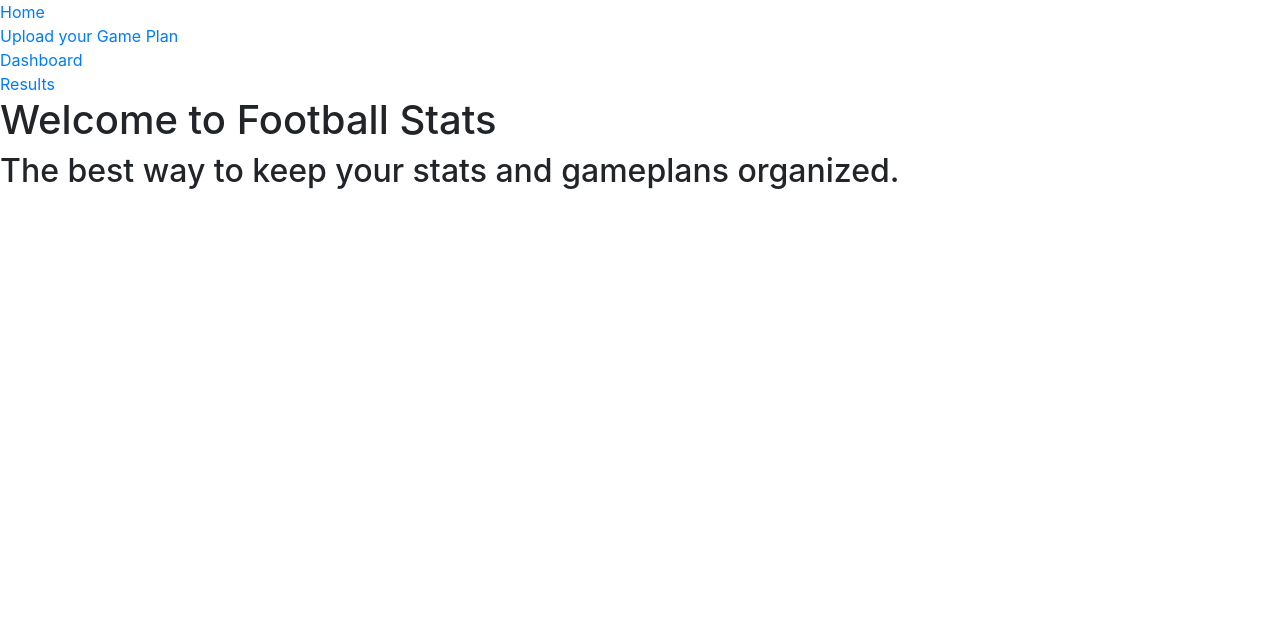
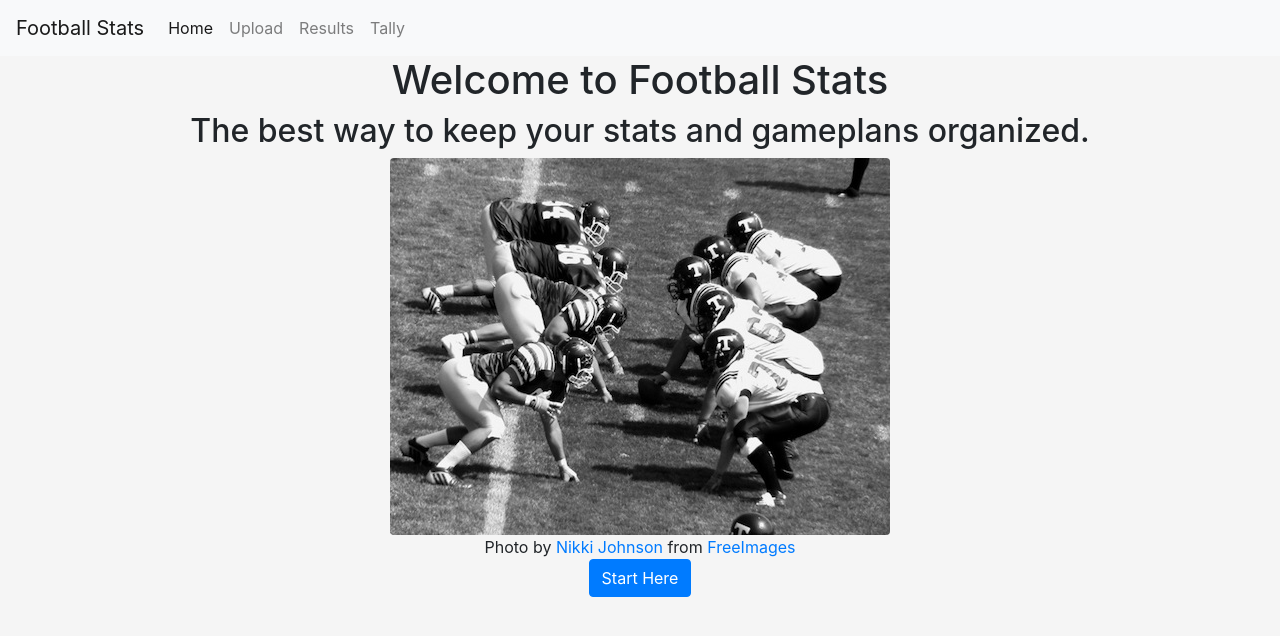
Before and after one commit to ercx80/StatsApp, a Flask app: page / in a window 1280 px wide. Shown: the top 636 px of the page. Run offline with Flask 2, Linux system fonts and the light colour scheme; some libraries are stand-ins or nearby versions.

Commit message:
Working on HTML pages

```diff
--- a/main.py
+++ b/main.py
@@ -1,10 +1,23 @@
-from flask import Flask, redirect, request, render_template
+from flask import Flask, redirect, request, render_template, url_for
+
+
 
 app = Flask(__name__)
-app.config['DEBUG'] = True
+#Bootstrap(app)
 
-@app.route("/")
+
+@app.route('/', methods=['POST', 'GET'])
 def index():
     return render_template('index.html')
 
-app.run()
+@app.route('/upload', methods=['GET', 'POST'])
+def upload():
+    if request.method == 'POST':
+        f = request.files['file']
+        #f.save(secure_filename(f.filename))
+        return 'file uploaded successfully'
+    return render_template('upload.html')
+
+
+if __name__ == '__main__':
+    app.run(debug=True)
--- a/templates/base.html
+++ b/templates/base.html
@@ -1,49 +1,41 @@
 <!doctype html>
 <html>
-    <head>
-        <title>{{title}}</title>
-        <link rel="stylesheet" href="https://stackpath.bootstrapcdn.com/bootstrap/4.4.1/css/bootstrap.min.css" integrity="sha384-Vkoo8x4CGsO3+Hhxv8T/Q5PaXtkKtu6ug5TOeNV6gBiFeWPGFN9MuhOf23Q9Ifjh" crossorigin="anonymous">
+<head>
+<link rel="stylesheet" href="https://stackpath.bootstrapcdn.com/bootstrap/4.4.1/css/bootstrap.min.css" integrity="sha384-Vkoo8x4CGsO3+Hhxv8T/Q5PaXtkKtu6ug5TOeNV6gBiFeWPGFN9MuhOf23Q9Ifjh" crossorigin="anonymous">
+<title>{%block title%}{%endblock%}</title>
+</head>
+
+<body style= 'background-color:#F5F5F5'>
+<nav class="navbar navbar-expand-lg navbar-light bg-light">
+  <a class="navbar-brand" href="#">Football Stats</a>
+  <button class="navbar-toggler" type="button" data-toggle="collapse" data-target="#navbarNav" aria-controls="navbarNav" aria-expanded="false" aria-label="Toggle navigation">
+    <span class="navbar-toggler-icon"></span>
+  </button>
+  <div class="collapse navbar-collapse" id="navbarNav">
+    <ul class="navbar-nav">
+      <li class="nav-item active">
+        <a class="nav-link" href="/">Home <span class="sr-only">(current)</span></a>
+      </li>
+      <li class="nav-item">
+        <a class="nav-link" href="/upload.html">Upload</a>
+      </li>
+      <li class="nav-item">
+        <a class="nav-link" href="/result.html">Results</a>
+      </li>
+      <li class="nav-item">
+        <a class="nav-link" href="/tally.html">Tally</a>
+      </li>
+    </ul>
+  </div>
+</nav>
+{%block content%}
+
+<div class= "container">
+</div>
+{%endblock%}
+<script src="https://code.jquery.com/jquery-3.4.1.slim.min.js" integrity="sha384-J6qa4849blE2+poT4WnyKhv5vZF5SrPo0iEjwBvKU7imGFAV0wwj1yYfoRSJoZ+n" crossorigin="anonymous"></script>
+<script src="https://cdn.jsdelivr.net/npm/popper.js@1.16.0/dist/umd/popper.min.js" integrity="sha384-Q6E9RHvbIyZFJoft+2mJbHaEWldlvI9IOYy5n3zV9zzTtmI3UksdQRVvoxMfooAo" crossorigin="anonymous"></script>
 <script src="https://stackpath.bootstrapcdn.com/bootstrap/4.4.1/js/bootstrap.min.js" integrity="sha384-wfSDF2E50Y2D1uUdj0O3uMBJnjuUD4Ih7YwaYd1iqfktj0Uod8GCExl3Og8ifwB6" crossorigin="anonymous"></script>
-        <style>
+</body>
 
-            .error {
-                color: red;
-                display: inline-block
-            }
-        </style>
-
-
-    </head>
-<body>
-     <div>
-
-        <a href='/'>Home</a>
-    </div>
-    <div>
-
-        <a href='/Upload'>Upload your Game Plan</a>
-    </div>
-
-    <div>
-
-        <a href='/Tally'>Dashboard</a>
-
-    </div>
-    <div>
-
-        <a href='/Results'>Results</a>
-
-    </div>
-
-
-
-
-
-
-
-
-    {% block content %}
-    {% endblock %}
-
-</body>
 </html>
--- a/templates/index.html
+++ b/templates/index.html
@@ -1,8 +1,26 @@
-{% extends "base.html" %}
+{% extends 'base.html' %}
+{%block title%}Football Stats{%endblock%}
+{% block content %}
 
-{% block content %}
+<div class= 'text-center'>
 <h1>
+
+
     Welcome to Football Stats
     <h2>The best way to keep your stats and gameplans organized.</h2>
 </h1>
+<div class='text-center'>
+<image src="{{ url_for('static', filename='images/FootballLineup.jpg')}}" class='rounded mx-auto d-block' length='500' width='500' alt='Footmall Image'>
+</div>
+<div>
+Photo by <a href="/photographer/supercolor-46009">Nikki Johnson</a> from <a href="https://freeimages.com/">FreeImages</a>
+</div>
+<div class='text-center'>
+ <a href="/upload" class="btn btn-primary" >
+  Start Here
+  </a>
+  </div>
+
+
+
 {%endblock%}
--- a/templates/tally.html
+++ b/templates/tally.html
@@ -0,0 +1,4 @@
+{% extends 'base.html' %}
+{%block title%}Football Stats{%endblock%}
+{% block content %}
+{%endblock%}
```
Also changed, not shown: templates/upload.html (+21 -0 lines), static/images/FootballLineup.jpg (added), static/images/FootballMedium.jpg (added), static/images/FootballSmall.jpg (added), static/images/GamePlan.jpg (added).
